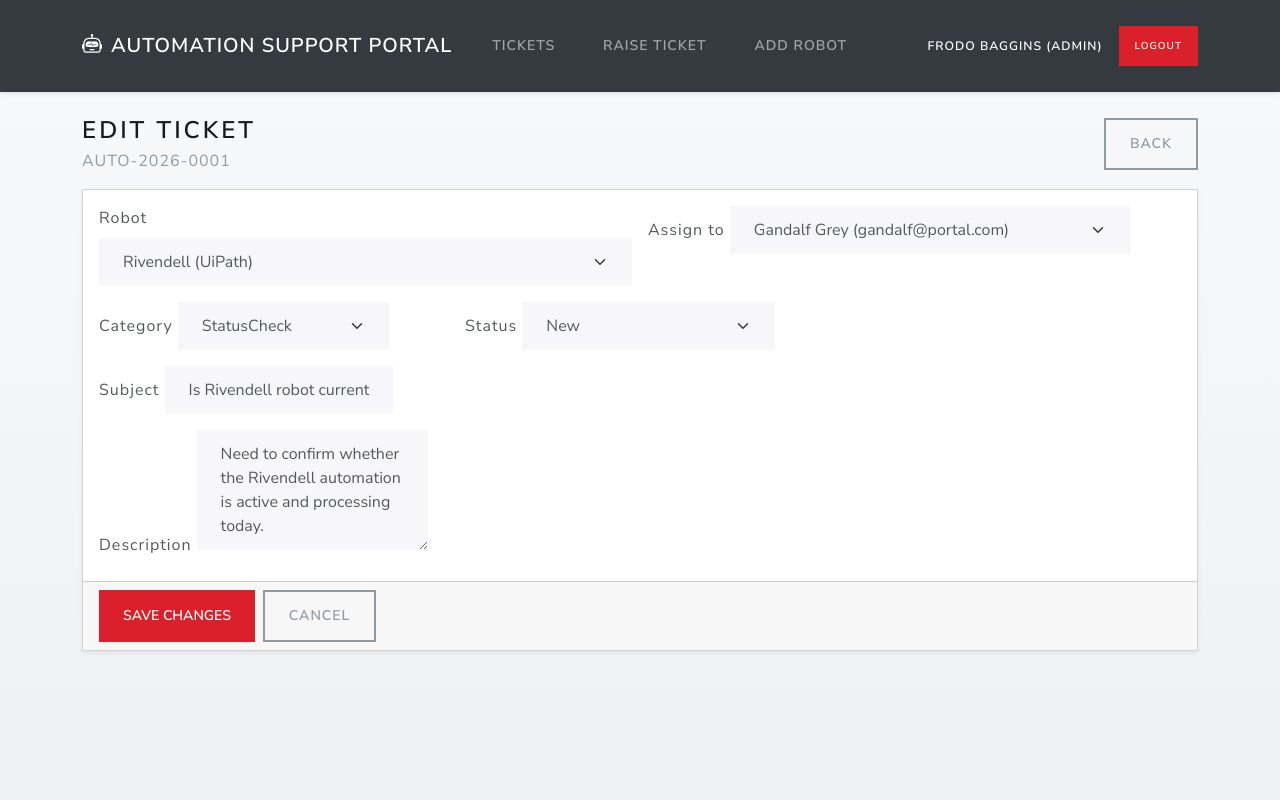
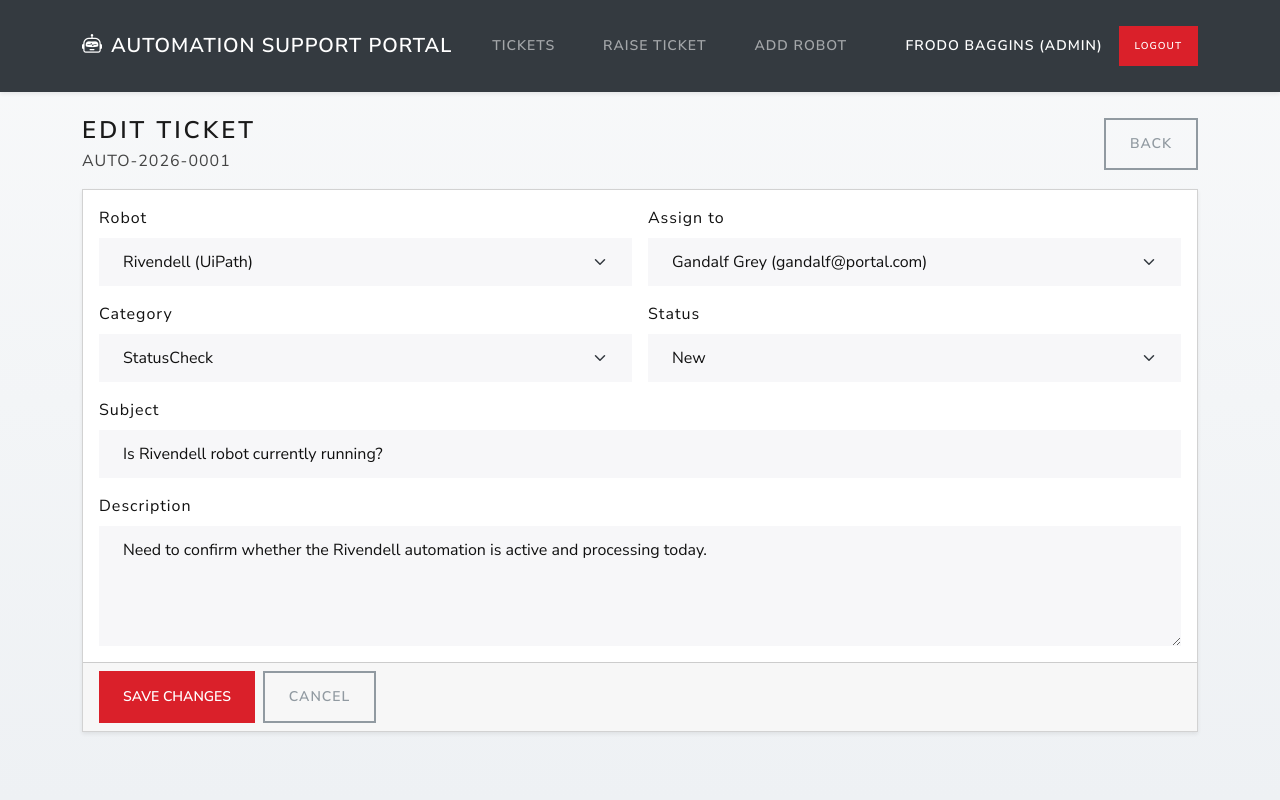
Before and after one commit to Gagerson/ASPApp, a Flask app: page /tickets/1/edit in a window 1280 px wide. Run offline with Flask 3, Linux system fonts and the light colour scheme; a user stored in the database is signed in; some libraries are stand-ins or nearby versions.

Commit message:
font changed and edit buton removed from tickets.html edit ticket tidy up

```diff
--- a/templates/base.html
+++ b/templates/base.html
@@ -13,11 +13,48 @@
   :root {
     --bs-primary: #da202a;
     --bs-primary-rgb: 218, 32, 42;
+    --bs-body-color: #111111;
+    --bs-body-font-size: 1rem;
   }
 
   body {
     background: linear-gradient(180deg, #f8f9fa 0%, #eef1f4 100%);
     min-height: 100vh;
+    font-size: 1rem;
+    color: #111111;
+  }
+
+  /* Darken all general text */
+  p, li, td, th, dd, dt, label, span, div {
+    color: #111111;
+  }
+
+  /* Override Bootstrap's muted text to be darker */
+  .text-muted {
+    color: #444444 !important;
+  }
+
+  .small, small {
+    color: #444444;
+    font-size: 0.875rem;
+  }
+
+  /* Table text */
+  .table {
+    color: #111111;
+    font-size: 1rem;
+  }
+
+  /* Form elements */
+  .form-label {
+    color: #111111;
+    font-weight: 500;
+    font-size: 1rem;
+  }
+
+  .form-control, .form-select {
+    color: #111111;
+    font-size: 1rem;
   }
 
   /* Override Bootstrap primary colour */
--- a/templates/edit_ticket.html
+++ b/templates/edit_ticket.html
@@ -15,6 +15,7 @@
   <div class="card-body">
     <div class="row g-3">
 
+      <!-- Row 1: Robot + Assign to -->
       <div class="col-md-6">
         <label for="robot_id" class="form-label">Robot</label>
         <select id="robot_id" name="robot_id" class="form-select" required>
@@ -27,9 +28,8 @@
       </div>
 
       <div class="col-md-6">
-        <label class="form-label">Assign to</label>
-        <label>
-          <select name="assigned_to_id" class="form-select">
+        <label for="assigned_to_id" class="form-label">Assign to</label>
+        <select id="assigned_to_id" name="assigned_to_id" class="form-select">
           <option value="">— Unassigned —</option>
           {% for u in users %}
             <option value="{{ u.id }}" {% if ticket.assigned_to_user_id == u.id %}selected{% endif %}>
@@ -37,43 +37,45 @@
             </option>
           {% endfor %}
         </select>
-        </label>
       </div>
 
-      <div class="col-md-4">
-        <label class="form-label">Category</label>
-        <label>
-          <select name="category" class="form-select" required>
+      <!-- Row 2: Category + Status -->
+      <div class="col-md-6">
+        <label for="category" class="form-label">Category</label>
+        <select id="category" name="category" class="form-select" required>
           {% for c in ["StatusCheck","StatsRequest","Incident","ChangeRequest","Other"] %}
             <option value="{{ c }}" {% if ticket.category == c %}selected{% endif %}>{{ c }}</option>
           {% endfor %}
         </select>
-        </label>
       </div>
 
-      <div class="col-md-4">
-        <label class="form-label">Status</label>
-        <label>
-          <select name="status" class="form-select" required>
+      <div class="col-md-6">
+        <label for="status" class="form-label">Status</label>
+        <select id="status" name="status" class="form-select" required>
           {% for s in ["New","In Progress","Waiting on Requestor","Resolved","Closed"] %}
             <option value="{{ s }}" {% if ticket.status == s %}selected{% endif %}>{{ s }}</option>
           {% endfor %}
         </select>
-        </label>
       </div>
 
+      <!-- Row 3: Subject (full width) -->
       <div class="col-12">
-        <label class="form-label">Subject</label>
-        <label>
-          <input name="subject" class="form-control" value="{{ ticket.subject }}" required minlength="5">
-        </label>
+        <label for="subject" class="form-label">Subject</label>
+        <input id="subject" name="subject" class="form-control" value="{{ ticket.subject }}" required minlength="5">
       </div>
 
+      <!-- Row 4: Description (auto-expanding, full width) -->
       <div class="col-12">
-        <label class="form-label">Description</label>
-        <label>
-          <textarea name="description" rows="4" class="form-control" required minlength="10">{{ ticket.description }}</textarea>
-        </label>
+        <label for="description" class="form-label">Description</label>
+        <textarea
+          id="description"
+          name="description"
+          class="form-control"
+          required
+          minlength="10"
+          style="min-height: 120px; resize: vertical; overflow: hidden;"
+          oninput="this.style.height = 'auto'; this.style.height = this.scrollHeight + 'px';"
+        >{{ ticket.description }}</textarea>
       </div>
 
     </div>
@@ -84,4 +86,15 @@
     <a class="btn btn-outline-secondary" href="{{ url_for('ticket_detail', ticket_id=ticket.id) }}">Cancel</a>
   </div>
 </form>
+
+<script>
+  // Auto-expand description on page load to fit existing content
+  document.addEventListener('DOMContentLoaded', function () {
+    const textarea = document.getElementById('description');
+    if (textarea) {
+      textarea.style.height = 'auto';
+      textarea.style.height = textarea.scrollHeight + 'px';
+    }
+  });
+</script>
 {% endblock %}
--- a/templates/tickets.html
+++ b/templates/tickets.html
@@ -52,7 +52,8 @@
               <td>{{ t.created_by.name }}</td>
               <td>{{ t.assigned_to.name if t.assigned_to else "Unassigned" }}</td>
               <td class="text-end">
-                <a class="btn btn-sm btn-outline-primary" href="{{ url_for('edit_ticket', ticket_id=t.id) }}">Edit</a>
+                <div class="d-inline-flex gap-1">
+                  <a class="btn btn-sm btn-outline-primary" href="{{ url_for('ticket_detail', ticket_id=t.id) }}">Show</a>
                   {% if session.get("user_role") == "admin" %}
                   <form method="post"
                         action="{{ url_for('delete_ticket', ticket_id=t.id) }}"
@@ -61,6 +62,7 @@
                   <button class="btn btn-sm btn-outline-danger" type="submit">Delete</button>
                   </form>
                   {% endif %}
+                </div>
               </td>
             </tr>
             {% endfor %}
```
Lines whose indentation alone changed are shown as unchanged.
